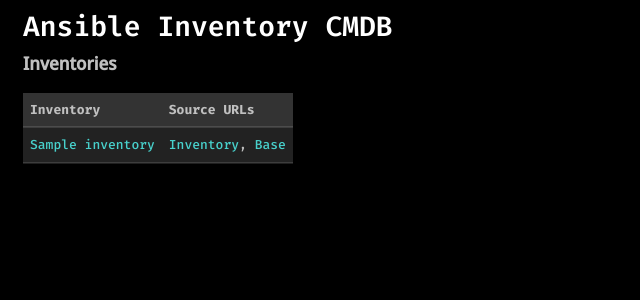
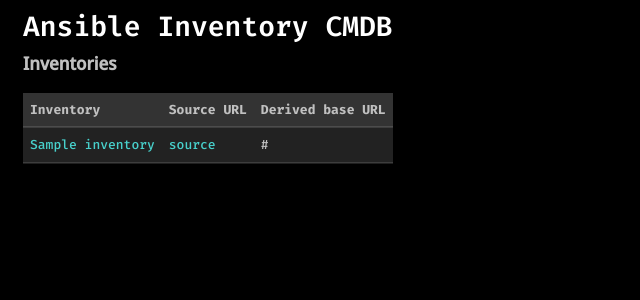
Before and after one commit to kism/ansible-inventory-cmdb, a Flask app: template ansibleinventorycmdb/templates/home.html.j2 in a window 1280 px wide. Shown: the top 300 px of the page, without its empty margins (0-640 px from the left). Run offline with Flask 3, Linux system fonts and the light colour scheme; the template is opened without the code that fills it: most values are stand-ins (such as "Sample title", 1, 10 or a date in 2020); parts of the project's set-up code (start-up, migrations or seed data) failed here and were passed over.

Commit message:
better home

```diff
--- a/ansibleinventorycmdb/templates/home.html.j2
+++ b/ansibleinventorycmdb/templates/home.html.j2
@@ -15,9 +15,10 @@
         <table>
             <tr>
                 <th>Inventory</th>
-                <th>Source URLs</th>
+                <th>Source URL</th>
+                <th>Derived base URL</th>
             </tr>
-        {% for inventory, inventory_dict in inventories.items() %}<tr><td><a href="/inventory/{{ inventory }}">{{ inventory }}</a></td><td><a href="{{ inventory_dict['url'] }}">Inventory</a>, <a href="{{ inventory_dict['base_url'] }}">Base</a></td></tr>{% endfor %}
+        {% for inventory, inventory_dict in inventories.items() %}<tr><td><a href="/inventory/{{ inventory }}">{{ inventory }}</a></td><td><a href="{{ inventory_dict['url'] }}">source</a></td><td>{{ inventory_dict['base_url'] }}</td></tr>{% endfor %}
     </main>
 </body>
 
```
